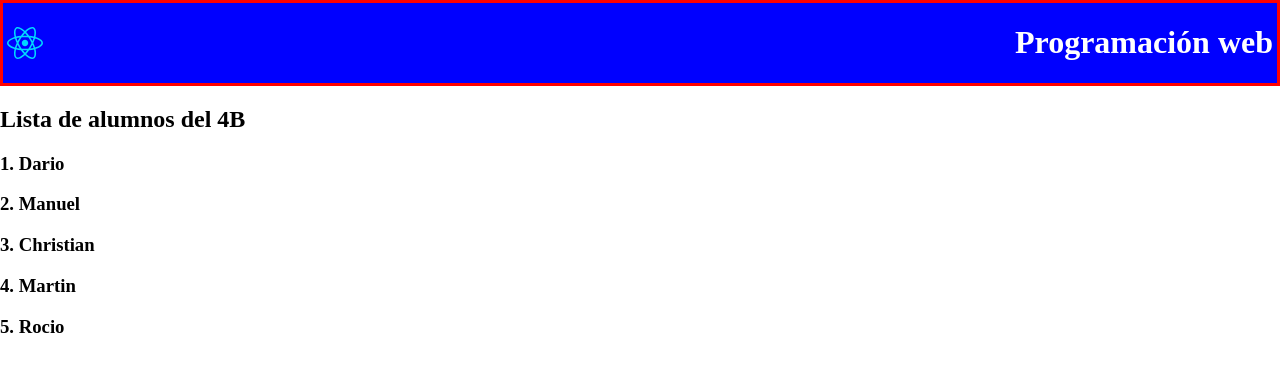
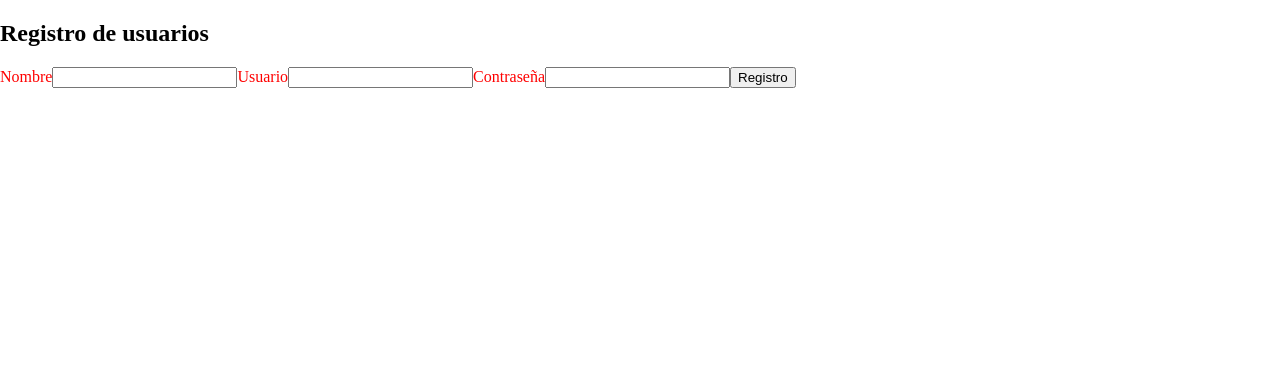
Before and after one commit to alilopez37/CursoWebB, a React (Vite) app: page /register in a window 1280 px wide. Shown: the top 372 px of the page. Built offline with nearby package versions, Linux system fonts and the light colour scheme.

Commit message:
[ADD] React router

```diff
--- a/package.json
+++ b/package.json
@@ -10,7 +10,8 @@
   },
   "dependencies": {
     "react": "^18.2.0",
-    "react-dom": "^18.2.0"
+    "react-dom": "^18.2.0",
+    "react-router-dom": "^6.6.2"
   },
   "devDependencies": {
     "@types/react": "^18.0.26",
--- /dev/null
+++ b/src/assets/styles/FormRegister.css
@@ -0,0 +1,3 @@
+.caption {
+    color: red;
+}
--- /dev/null
+++ b/src/components/atoms/FormLogin.jsx
@@ -0,0 +1,14 @@
+import { Link } from 'react-router-dom';
+import Logo from '../../assets/react.svg'
+function FormLogin() {
+    return (
+        <form>
+            <img src={Logo} alt="Logotipo de la empresa" />
+            <input type="text" />
+            <input type="password" />
+            <button>Iniciar sesión</button>
+            <Link to="/register">Registrate</Link>
+        </form>
+      );
+}
+export default FormLogin;
--- /dev/null
+++ b/src/components/atoms/FormRegister.jsx
@@ -0,0 +1,25 @@
+import {useNavigate} from 'react-router-dom'
+import '../../assets/styles/FormRegister.css'
+function FormRegister() {
+    const navigate = useNavigate()
+    const handlerClick = (e)=> {
+        e.preventDefault();
+        navigate("/")
+    }
+    return (
+        <form>
+            <label className="caption" htmlFor="name">Nombre</label>
+            <input type="text" id="name"/>
+
+            <label className="caption">Usuario
+                <input type="text" />
+            </label>
+
+            <label className="caption">Contraseña</label>
+            <input type="password" />
+            <button onClick={handlerClick}>Registro</button>
+        </form>
+     );
+}
+
+export default FormRegister;
--- a/src/components/molecules/ListStudent.jsx
+++ b/src/components/molecules/ListStudent.jsx
@@ -7,7 +7,7 @@ function ListStudent({listStudent}) {
             <Title msn="Lista de alumnos del 4B"></Title>
             {
                 listStudent.map(itemStudent => (
-                    <Widge item={itemStudent}></Widge>
+                    <Widge key={itemStudent.id} item={itemStudent}></Widge>
                 )
                 )
             }
--- /dev/null
+++ b/src/containers/App.jsx
@@ -0,0 +1,18 @@
+import {BrowserRouter, Routes, Route} from 'react-router-dom'
+import Home from '../pages/Home';
+import Login from '../pages/Login';
+import Register from '../pages/Register';
+
+function App() {
+    return (
+        <BrowserRouter>
+            <Routes>
+                <Route path="/" element={<Home/>}/>
+                <Route path="/login" element={<Login/>}/>
+                <Route path='/register' element={<Register/>}/>
+            </Routes>
+        </BrowserRouter>
+      );
+}
+
+export default App;
--- a/src/main.jsx
+++ b/src/main.jsx
@@ -1,6 +1,6 @@
 import React from 'react'
 import ReactDOM from 'react-dom/client'
-import App from './pages/App'
+import App from './containers/App'
 
 ReactDOM.createRoot(document.getElementById('root')).render(
   <React.StrictMode>
--- a/src/pages/App.jsx
+++ b/src/pages/Home.jsx
@@ -1,7 +1,8 @@
+import { Link } from "react-router-dom";
 import Header from "../components/atoms/Header";
 import ListStudent from "../components/molecules/ListStudent";
 
-function App(){
+function Home(){
     const listStudent = [
         {
             id: 1,
@@ -24,8 +25,9 @@ function App(){
         <>
             <Header/>
             <ListStudent listStudent={listStudent}></ListStudent>
+            <Link to="/login">Iniciar sesión</Link>
         </>
     )
 }
 
-export default App;
+export default Home;
--- /dev/null
+++ b/src/pages/Login.jsx
@@ -0,0 +1,8 @@
+import FormLogin from "../components/atoms/FormLogin";
+function Login() {
+    return (
+        <FormLogin/>
+      );
+}
+
+export default Login;
--- /dev/null
+++ b/src/pages/Register.jsx
@@ -0,0 +1,12 @@
+import FormRegister from "../components/atoms/FormRegister";
+import Title from "../components/atoms/Title";
+function Register() {
+    return (
+        <>
+            <Title msn="Registro de usuarios"></Title>
+            <FormRegister></FormRegister>
+        </>
+     );
+}
+
+export default Register;
```
Also changed, not shown: 1 other file (tests, documents, lock files or other folders).
